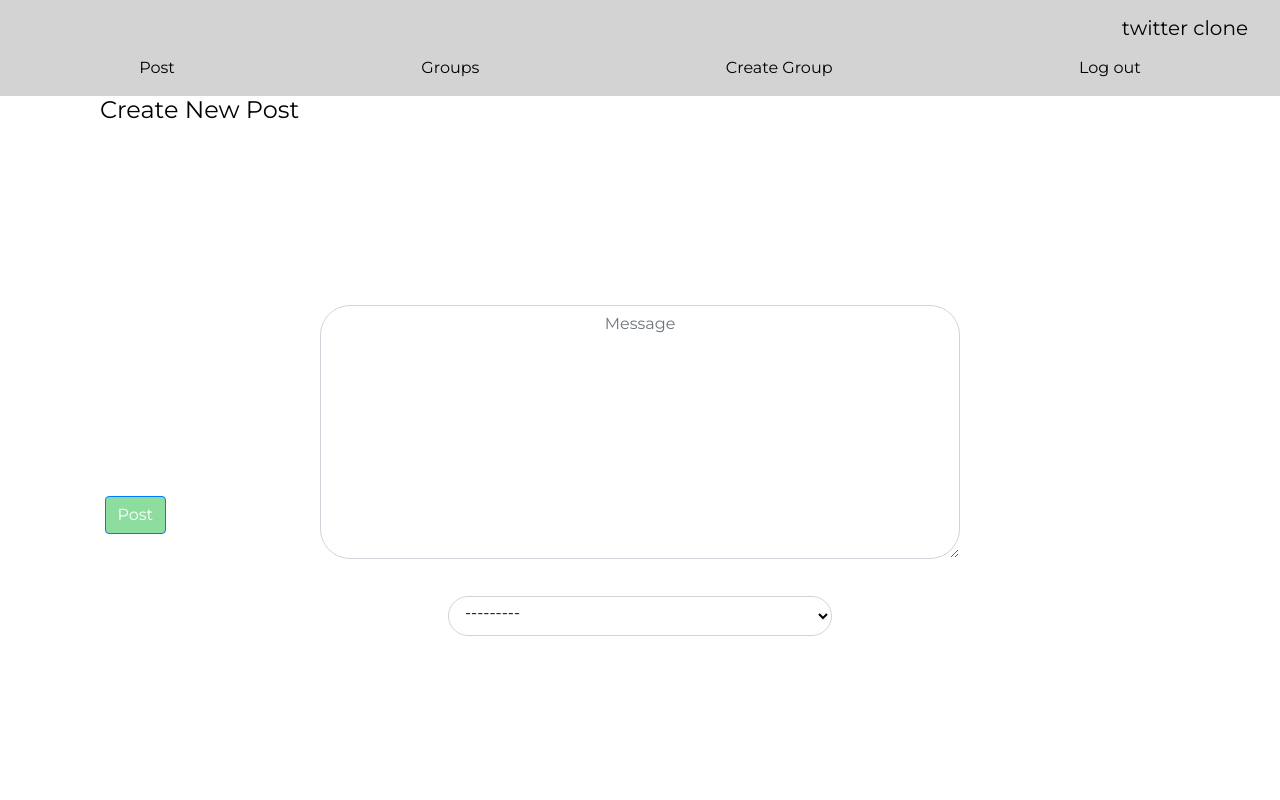
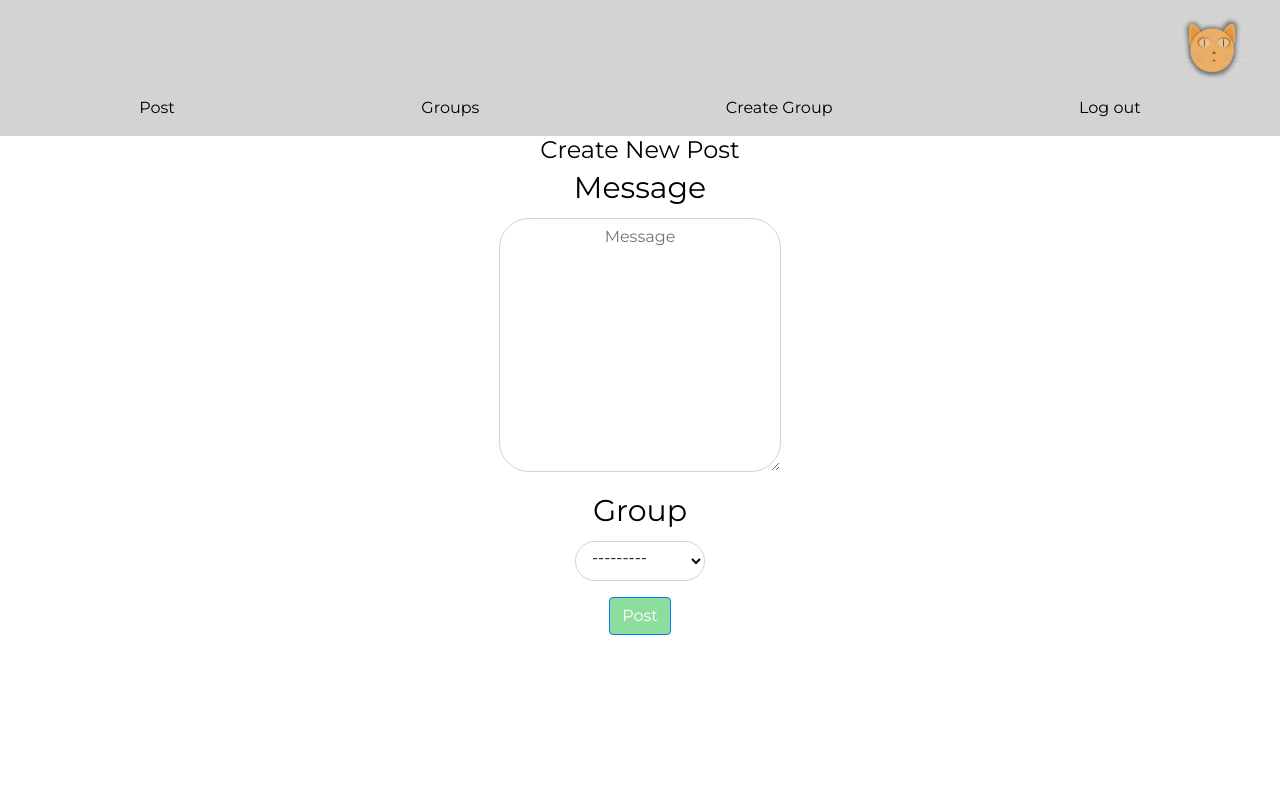
Before and after one commit to kahilnayton/twitter-clone-with-django, a Django app: page /posts/new/ in a window 1280 px wide. Run offline with Django 3.2, Linux system fonts and the light colour scheme; a user stored in the database is signed in; data comes from the database, SQL or seed files in the repository; both versions use the stored data as it was after the commit; some libraries are stand-ins or nearby versions.

Commit message:
more or less finished the css

```diff
--- a/twitterdjango/accounts/templates/accounts/login.html
+++ b/twitterdjango/accounts/templates/accounts/login.html
@@ -1,6 +1,5 @@
 {% extends "base.html" %}
 
-{# at the terminal, run pip install django-bootstrap4 #}
 {% load bootstrap4 %}
 
 {% block content %}
--- a/twitterdjango/accounts/templates/accounts/signup.html
+++ b/twitterdjango/accounts/templates/accounts/signup.html
@@ -1,6 +1,5 @@
 {% extends "base.html" %}
 
-{# at the terminal, run pip install django-bootstrap4 #}
 {% load bootstrap4 %}
 
 {% block content %}
--- a/twitterdjango/groups/templates/groups/group_list.html
+++ b/twitterdjango/groups/templates/groups/group_list.html
@@ -4,14 +4,14 @@
 <div class="col-md-4">
 	<div class="content">
 		{% if user.is_authenticated %}
-		<h2 class='welcome-title'>Welcome back
-			<a href="{% url 'posts:for_user' username=user.username %}">@{{user.username }}</a>
+		<h2 class='welcome-back-title'>Welcome back
+			<a href="{% url 'posts:for_user' username=user.username %}">{{user.username }}!</a>
 		</h2>
 
     {% endif %}
 			<h2 class='group-title'>Groups</h2>
 
-			<p>Check out all the groups, <br>Select a group with a shared interest!</p>
+			<p class='group-message'>Check out all the groups, <br>Select a group with a shared interest!</p>
 	</div>
 	{% if user.is_authenticated %}
 	<a href="{% url 'groups:create' %}" class="btn btn-warning" role="button"><span class="fa fa-plus"></span> Create New Group!</a>
--- a/twitterdjango/posts/templates/posts/post_confirm_delete.html
+++ b/twitterdjango/posts/templates/posts/post_confirm_delete.html
@@ -1,7 +1,7 @@
 {% extends "posts/post_base.html" %}
 
 {% block post_content %}
-<h3>Are you sure you want to delete this post?</h3>
+<h3 class='delete-confirm-message'>Are you sure you want to delete this post?</h3>
 
 <div class="posts">
 	{% include "posts/_post.html" with post=object hide_delete=True %}
--- a/twitterdjango/posts/templates/posts/post_detail.html
+++ b/twitterdjango/posts/templates/posts/post_detail.html
@@ -1,7 +1,7 @@
 {% extends "posts/post_base.html" %}
 
 {% block post_content %}
-<!-- <div class="col-md-8"> -->
+<div class="col-md-8 post-details">
     {% include "posts/_post.html" %}
-<!-- </div> -->
+ </div>
 {% endblock %}
--- a/twitterdjango/posts/templates/posts/post_form.html
+++ b/twitterdjango/posts/templates/posts/post_form.html
@@ -3,7 +3,7 @@
 {% load bootstrap4 %}
 
 {% block post_content %}
-<h4>Create New Post</h4>
+<h4 class='create-newpost-title'>Create New Post</h4>
 <form method="POST" action="{% url 'posts:create' %}" id="postForm">
 	{% csrf_token %}
 	{% bootstrap_form form %}
--- a/twitterdjango/posts/templates/posts/post_list.html
+++ b/twitterdjango/posts/templates/posts/post_list.html
@@ -6,7 +6,7 @@
 	{% if request.user.is_authenticated %}
 	<div class="card card-with-shadow">
 		<div class="content">
-			<h5 class="title">Your Groups</h5>
+			<h5 class="your-groups">Your Groups</h5>
 			<ul class="list-unstyled">
 
 				{% for member_group in get_user_groups %}
@@ -23,7 +23,6 @@
 		<div class="content">
 			<h5 class="title">All groups</h5>
 			<ul class="list-unstyled">
-				{# {% get_other_groups as other_groups %} #}
 				{% for other_group in get_other_groups %}
 					<li class="group li-with-bullet"><a href="{% url 'groups:single' slug=other_group.slug %}">{{ other_group.name }}</a></li>
 				{% endfor %}
--- a/twitterdjango/static/twitterdjango/css/master.css
+++ b/twitterdjango/static/twitterdjango/css/master.css
@@ -1,9 +1,11 @@
 :root {
   --text-light: rgb(255, 242, 242);
   --text-color: rgb(141, 222, 158);
+  --text-color-dark: rgb(63, 100, 71);
   --text-dark: black;
   --bg-grey: rgb(211, 211, 211);
   --bg-light: white;
+  --bg-color: rgb(132, 208, 149);
   --bg-dark: black;
 
   --font-prime: "Montserrat", sans-sarif;
@@ -12,13 +14,13 @@
 
 html,
 body {
-  margin: 0;
-  padding: 0;
+  margin: auto;
+  padding: auto;
   overflow: hidden;
   background-color: var(--bg-light);
   font-family: var(--font-prime);
-  color: white;
-  height: 100vh;
+  color: var(--text-dark);
+  height: 100%;
 }
 
 nav {
@@ -31,6 +33,7 @@ nav {
 
 a,
 h1,
+p,
 h2,
 h3,
 h4,
@@ -40,20 +43,15 @@ h5 {
   color: var(--text-dark);
 }
 
-header {
-  height: 20vh;
-  display: grid;
-  grid-template-columns: 2fr 2fr 2fr;
-}
 
 form {
   margin: auto;
   border-radius: 30px;
+  font-size: 30px;
   display: flex;
   flex-direction: column;
   align-items: center;
   text-align: center;
-  position: fixed;
   top: 50%;
 }
 
@@ -67,6 +65,18 @@ title,
   text-align: center;
 }
 
+.welcome-back-title,
+.create-newpost-title,
+.group-message,
+.logged-in {
+  text-align: center;
+}
+
+.cat-gif {
+  margin: auto;
+  display: block;
+}
+
 .form-control {
   margin: auto;
   border-radius: 30px;
@@ -74,30 +84,53 @@ title,
   flex-direction: column;
   align-items: center;
   text-align: center;
-  position: fixed;
-  left: 50%;
-  transform: translate(-50%, -50%);
+  position: relative;
+  /* left: 50%; */
+  /* transform: translate(-50%, -50%); */
   background: var(--bg-soft);
   background-size: cover;
-  max-width: 50%;
+  max-width: 70%;
   max-height: 100%;
 }
 
+.form-text {
+  display: none;
+}
+
+textarea .form-control {
+  margin: auto;
+  display: flex;
+  border: solid;
+}
+
+
 #id_group {
   height: 40px;
-  width: 30%;
+  /* width: 30%; */
   top: 77%;
   margin: auto;
   flex-direction: column;
   color: var(--text-dark);
 }
 
+.logo {
+  object-fit: cover;
+  width: 70px;
+}
+
 .btn-primary {
-  display: flex;
   background: var(--text-color);
 }
 
-.btn {
+.btn-warning {
+  border-color: var(--bg-color);
+  background: var(--bg-grey);
+  display: block;
+  margin: auto;
+  /* text-align: center; */
+  padding: 3px;
+  width: 100%;
+
 }
 
 .navbar {
@@ -129,8 +162,22 @@ input:hover {
   background: var(--bg-light);
 }
 
+a:hover {
+  transform: scale(1.06);
+}
+
+.btn-primary:hover {
+  background: var(--bg-color)
+}
+
+a:hover {
+  color: var(--text-color-dark)
+}
+
+.btn-warning:hover {
+  background: var(--bg-light)
+}
+
 @media only screen and (min-device-width: 768px) and (max-device-width: 1024px) and (-webkit-min-device-pixel-ratio: 1) {
-  .form-group {
-    display: unset;
-  }
+
 }
--- a/twitterdjango/templates/base.html
+++ b/twitterdjango/templates/base.html
@@ -3,12 +3,10 @@
 <html>
   <head>
     <meta charset="utf-8">
-    <title>Django Clone</title>
 
-    <!-- Latest compiled and minified CSS -->
     <link rel="stylesheet" href="https://stackpath.bootstrapcdn.com/bootstrap/4.1.3/css/bootstrap.min.css"
     integrity="sha384-MCw98/SFnGE8fJT3GXwEOngsV7Zt27NXFoaoApmYm81iuXoPkFOJwJ8ERdknLPMO" crossorigin="anonymous">
-
+<link rel="icon" href="/static/cat.png">
     <link href="https://maxcdn.bootstrapcdn.com/font-awesome/4.7.0/css/font-awesome.min.css" rel="stylesheet">
 
     <link href="https://fonts.googleapis.com/css?family=Montserrat" rel="stylesheet">
@@ -20,7 +18,8 @@
     <nav class="navbar navbar-expand-lg mynav" role="navigation" id="navbar">
       <div class="nav-container">
         <div class="navbar-nav align-items-center">
-          <a class="navbar-brand mynav" href="{% url 'home' %}">twitter clone</a>
+
+          <a class="navbar-brand mynav" href="{% url 'home' %}"><img class='logo' src="/static/cat.png" ></img></a>
         </div>
         <div class="navbar-nav ml-auto">
           {% if user.is_authenticated %}
--- a/twitterdjango/templates/index.html
+++ b/twitterdjango/templates/index.html
@@ -1,6 +1,7 @@
 {% extends "base.html" %}
 
 {% block content %}
-<h1>Welcome</h1>
+<h1 class='welcome-title'>Welcome</h1>
+<img class='cat-gif' src="https://media.giphy.com/media/3nbxypT20Ulmo/giphy.gif" alt="static/logo.png">
 
 {% endblock %}
--- a/twitterdjango/templates/test.html
+++ b/twitterdjango/templates/test.html
@@ -1,8 +1,9 @@
 {% extends "base.html" %}
 {% block content %}
 <div class="container">
-  <h1>You are now logged in!</h1>
-  <h2><a href="{% url 'groups:all'%}">Go to Groups</a></h2>
+  <h2 class='logged-in'>You are now logged in!</h2>
+  <img class='cat-gif' src="https://media.giphy.com/media/13HBDT4QSTpveU/giphy.gif" alt="static/logo.png">
+  <h2><a class='logged-in' href="{% url 'groups:all'%}">Go to Groups</a></h2>
 
 
 </div>
--- a/twitterdjango/templates/thanks.html
+++ b/twitterdjango/templates/thanks.html
@@ -1,5 +1,6 @@
 {% extends "base.html" %}
 {% block content %}
-<h1>Thanks for visiting! Come back soon!</h1>
+<img class='cat-gif' src="https://media.giphy.com/media/vFKqnCdLPNOKc/giphy.gif" alt="">
+<h1 class='thanks-visiting'>Thanks for visiting! Come back soon!</h1>
 
 {% endblock %}
```
Also changed, not shown: twitterdjango/db.sqlite3, twitterdjango/static/cat.png (added).
